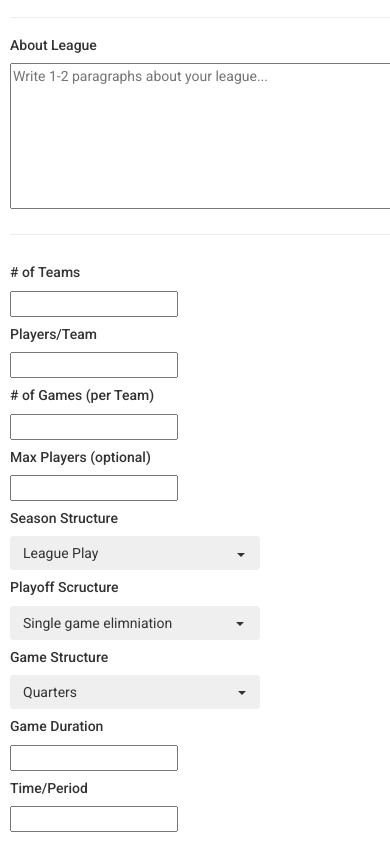
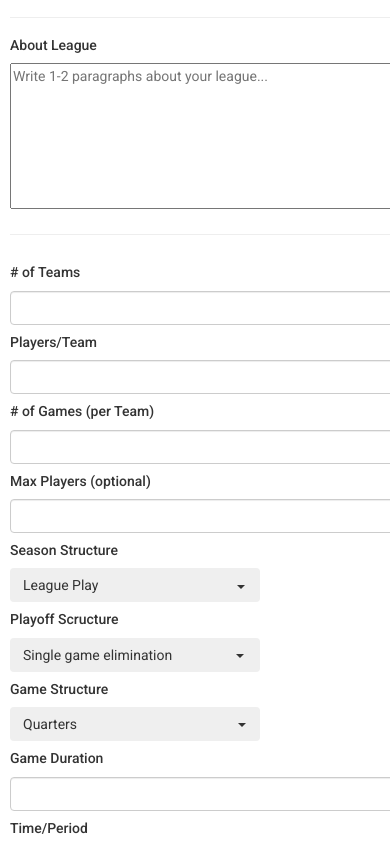
Before and after one commit to kate-florez/Wooter_Pages, a plain HTML site: page details.html in a window 390 px wide. Shown: the part 254-1098 px from the top of the page. Drawn offline with nearby package versions, Linux system fonts and the light colour scheme.

Commit message:
Create/Edit Details HTML. Complete.
** Note: edit CSS and remove additional CSS from 'currentleagues.css'!!!

```diff
--- a/details.html
+++ b/details.html
@@ -7,6 +7,8 @@
     <link rel="stylesheet" href="css/currentleagues.css"/>
     <link rel="stylesheet" href="css/currentleagues_resp.css"/>
     <link rel="stylesheet" href="css/animate.css"/>
+    <link rel='stylesheet' href='css/basics.css'>
+    <link rel='stylesheet' href='css/details.css'>
     <!--fonts-->
     <link href='https://fonts.googleapis.com/css?family=Roboto:400,900,100,700,500,300' rel='stylesheet' type='text/css'>
     <!-- Latest compiled and minified CSS -->
@@ -91,39 +93,40 @@
             <div class='main_section2'>
                 <div>
                     <h5>About League</h5>
-                    <textarea rows='7' cols='70' placeholder="Write 1-2 paragraphs about your league..."></textarea>
+                    <textarea rows='7' cols='70' placeholder="Write 1-2 paragraphs about your league..." id='about-league'></textarea>
                 </div>
             </div>
 
             <hr>
 
-            <div class='dropdown'>
-                <div class='row show-grid' id='league-details'>
+            <div id='league-details'>
+                <div class='row show-grid' id='player-team-details'>
 
-                    <div class='col-sm-3'>
+                    <div class='col-lg-3'>
                         <h5># of Teams</h5>
-                        <input type='number'/>
+                        <input type='number' class='form-control'>
                     </div>
 
-                    <div class='col-md-3'>
+                    <div class='col-lg-3'>
                         <h5>Players/Team</h5>
-                        <input type='number'/>
+                            <input type='number' class='form-control'>
                     </div>
 
-                    <div class='col-md-3'>
+                    <div class='col-lg-3'>
                         <h5># of Games (per Team)</h5>
-                        <input type='number'/>
+                            <input type='number' class='form-control'>
                     </div>
 
-                    <div class='col-md-3'>
+                    <div class='col-lg-3'>
                         <h5>Max Players (optional)</h5>
-                        <input type='number'/>
+                            <input type='number' class='form-control'>
                     </div>
-
                 </div>
 
+
+
                 <div class='row show-grid'>
-                    <div class='col-md-6'>
+                    <div class='col-lg-6'>
                         <h5>Season Structure</h5>
                         <button class='btn dropdown-toggle' type='button' id='dropdownMenuLeagueSctr' data-toggle='dropdown' aria-haspopup='true' aria-expanded='true' style='min-width: 250px; text-align: left;'>
                         League Play
@@ -134,10 +137,10 @@
                             </ul>
                     </div>
 
-                    <div class='col-md-6'>
+                    <div class='col-lg-6'>
                         <h5>Playoff Scructure</h5>
                         <button class='btn dropdown-toggle' type='button' id='dropdownMenuPlayoff' data-toggle='dropdown' aria-haspopup='true' aria-expanded='true' style='min-width: 250px; text-align: left;'>
-                        Single game elimniation
+                        Single game elimination
                         <span class='caret' style='position:relative; left: 60px;'></span>
                         </button>
                             <ul class='dropdown-menu' aria-labelledby='drpodownMenuPlayoff'>
@@ -147,7 +150,7 @@
                 </div>
 
                 <div class='row show-grid'>
-                    <div class='col-md-6'>
+                    <div class='col-lg-6'>
                         <h5>Game Structure</h5>
                         <button class='btn dropdown-toggle' type='button' id='dropdownMenuLeagueSctr' data-toggle='dropdown' aria-haspopup='true' aria-expanded='true' style='min-width: 250px; text-align: left;'>
                         Quarters
@@ -158,22 +161,21 @@
                             </ul>
                     </div>
 
-                    <div class='col-sm-3'>
+                    <div class='col-lg-3'>
                         <h5>Game Duration</h5>
-                        <input type='number'/>
+                        <input type='number' class='form-control'/>
                     </div>
 
-                    <div class='col-sm-3'>
+                    <div class='col-lg-3'>
                         <h5>Time/Period</h5>
-                        <input type='number'/>
+                        <input type='number' class='form-control'/>
                     </div>
-
                 </div>
 
                 <hr>
 
                 <div class='row show-grid' id='checks'>
-                    <div class='col-md-5' id='features'>
+                    <div class='col-lg-5' id='features'>
                         <input type='checkbox'><span>Referees</span></br>
                         <input type='checkbox'>Stat Tracking</br>
                         <input type='checkbox'>Commentators/Hype Man/DJ</br>
@@ -185,7 +187,7 @@
                         <input type='checkbox'>Prizes</br>
                     </div>
 
-                    <div class='col-md-6' id='features'>
+                    <div class='col-lg-6' id='features'>
                         <input type='checkbox'>All-Star Game</br>
                         <input type='checkbox'>Contests</br>
                         <input type='checkbox'>Social Gatherings</br>
@@ -220,7 +222,6 @@
                 </div>
 
             </div>
-
         </div>
     </div>
 
```
